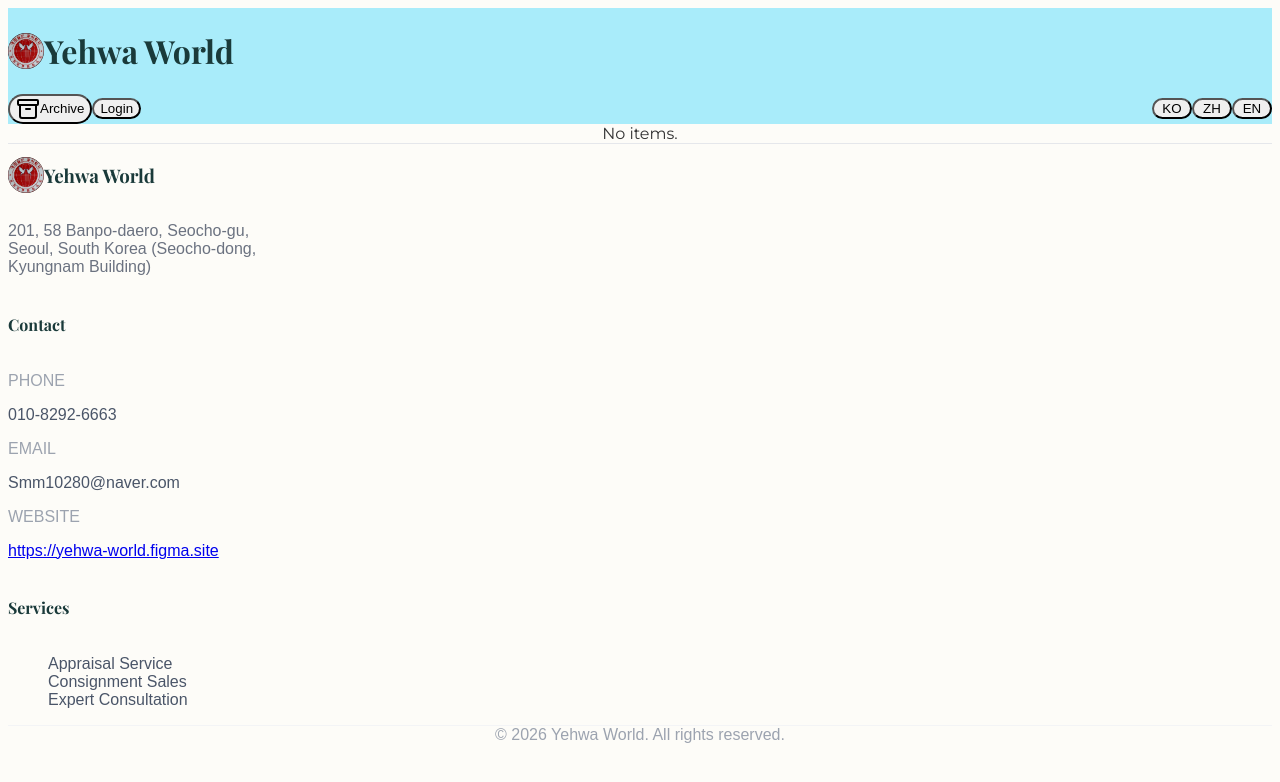
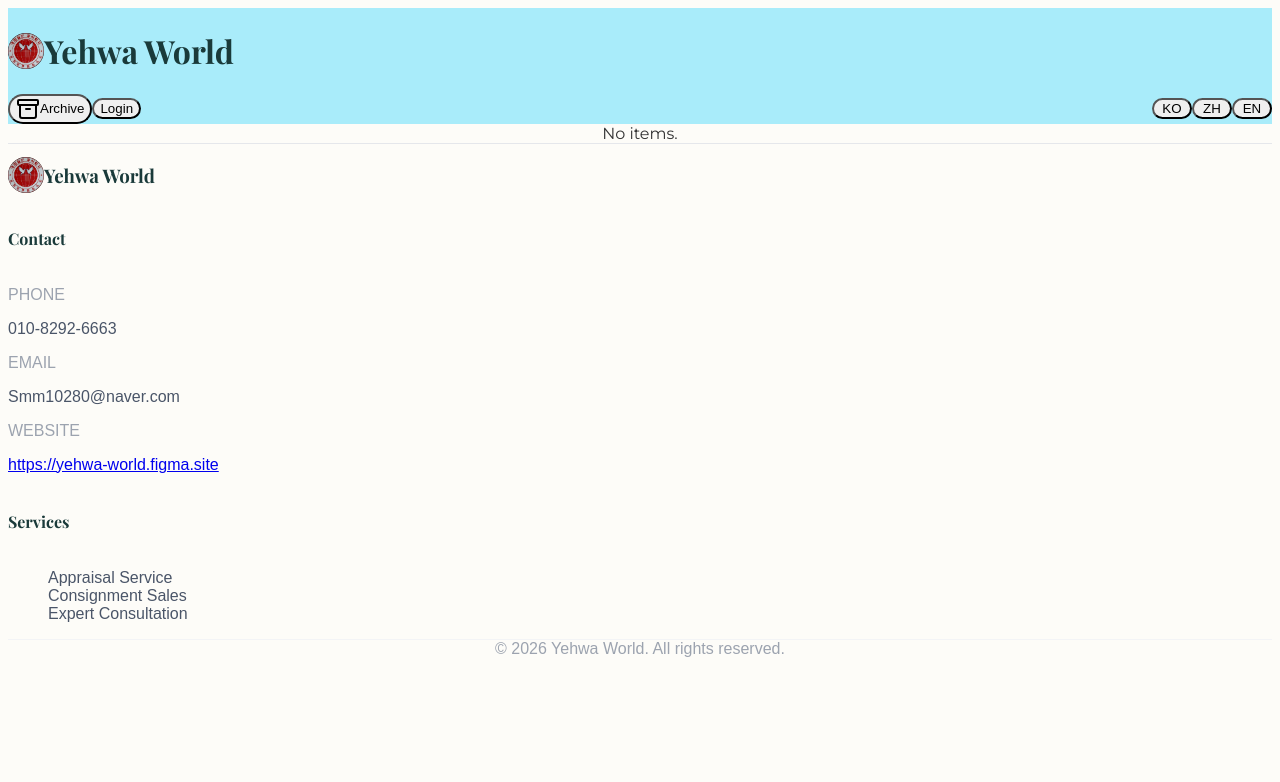
Before and after one commit to taejungart-maker/antique-gallery-ism, a React (Vite) app: page / in a window 1280 px wide. Shown: the top 782 px of the page. Built offline with nearby package versions, Linux system fonts and the light colour scheme; no server answers; the HTML template or start-up script is replaced by a standard one; a web font is replaced by a local one.

Commit message:
Bump version to 2.0.8 and clear address translations to force cache update

```diff
--- a/src/app/components/Footer.tsx
+++ b/src/app/components/Footer.tsx
@@ -8,7 +8,7 @@ export function Footer() {
   const translations = {
     ko: {
       gallery: '예화월드',
-      address: '서울특별시 서초구 반포대로 58, 201호 (서초동, 경남빌딩)',
+      address: '',
       contact: '연락처',
       phone: '전화',
       phoneNumber: '010-8292-6663',
@@ -24,7 +24,7 @@ export function Footer() {
     },
     zh: {
       gallery: '艺华世界',
-      address: '首尔特别市瑞草区盘浦大路58号201室（瑞草洞，京南大厦）',
+      address: '',
       contact: '联系方式',
       phone: '电话',
       phoneNumber: '010-8292-6663',
@@ -40,7 +40,7 @@ export function Footer() {
     },
     en: {
       gallery: 'Yehwa World',
-      address: '201, 58 Banpo-daero, Seocho-gu, Seoul, South Korea (Seocho-dong, Kyungnam Building)',
+      address: '',
       contact: 'Contact',
       phone: 'Phone',
       phoneNumber: '010-8292-6663',
@@ -83,9 +83,7 @@ export function Footer() {
                 {t.gallery}
               </h3>
             </div>
-            <p className="text-sm leading-relaxed" style={{ color: '#6b7280', fontFamily: 'Pretendard, sans-serif', maxWidth: '280px' }}>
-              {t.address}
-            </p>
+            {/* 주소 정보 삭제 */}
           </div>
 
           {/* Column 2: Contact */}
```
